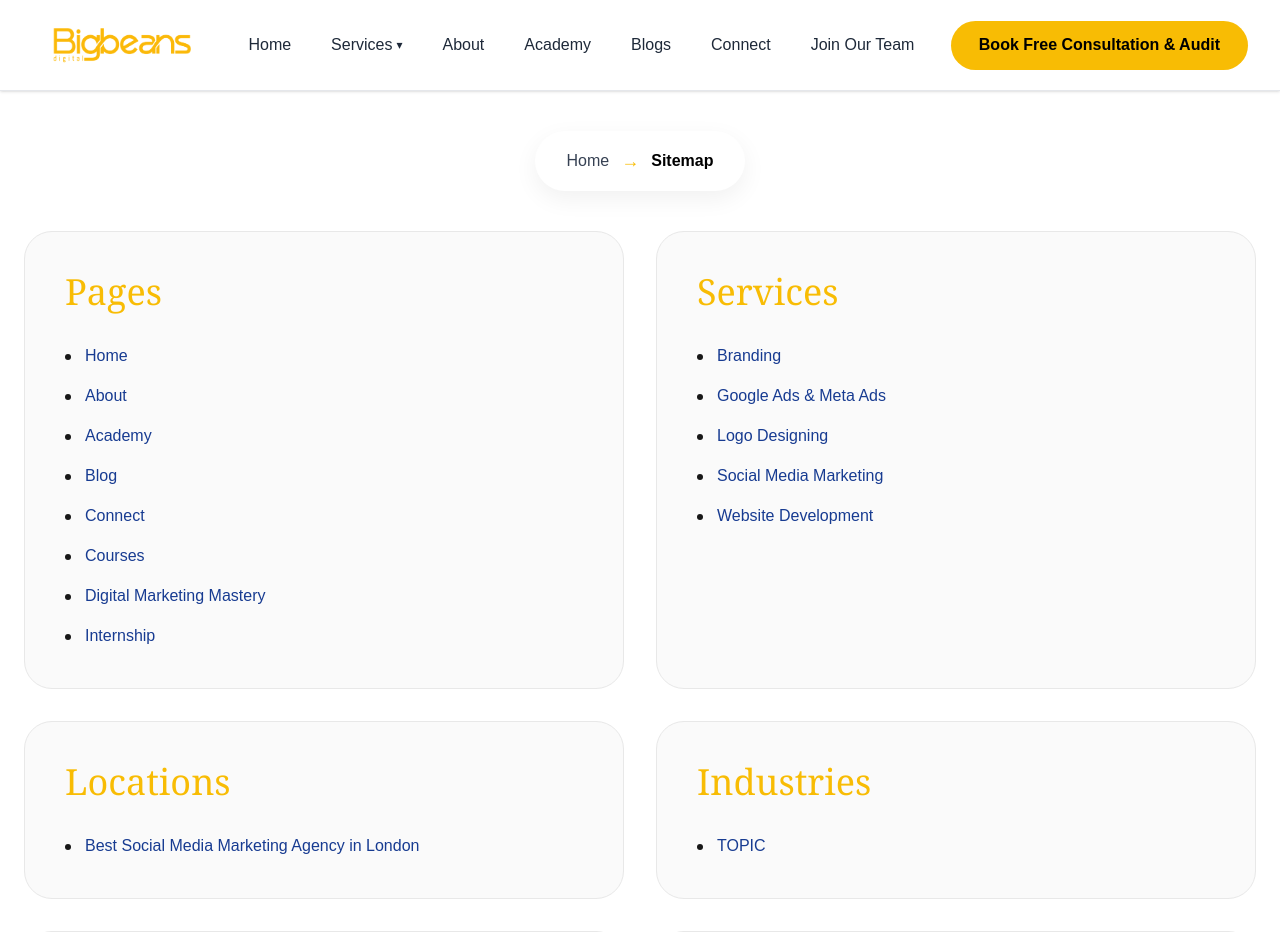
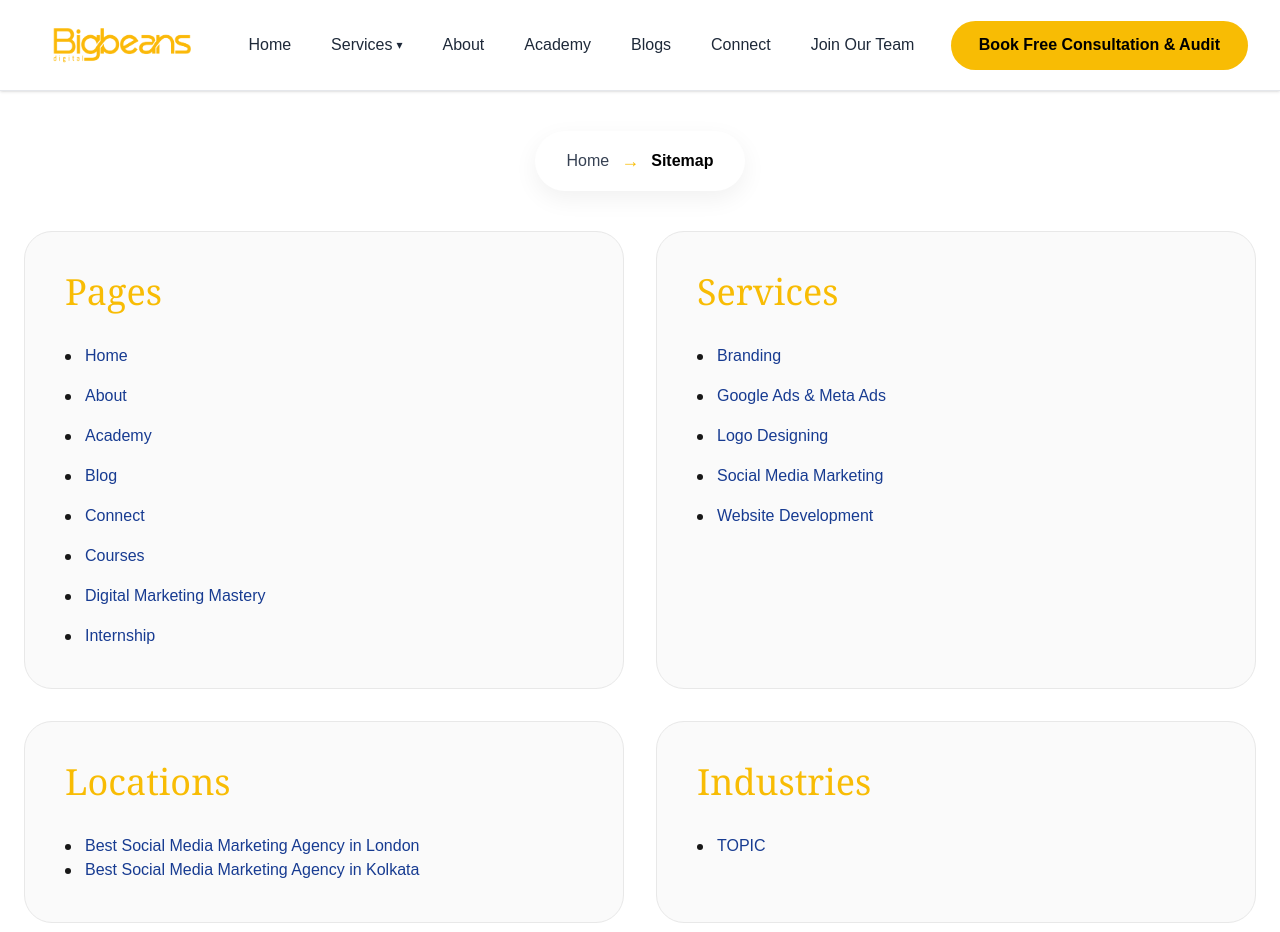
Before and after one commit to bigbeansdigital/bigbeansdigitalwebsite, a Next.js app: page /sitemap in a window 1280 px wide. Shown: the top 932 px of the page. Built offline with nearby package versions, Linux system fonts and the light colour scheme.

Commit message:
new update | 2026-08-28 23:36

```diff
--- a/app/sitemap.ts
+++ b/app/sitemap.ts
@@ -36,6 +36,13 @@ export default function sitemap(): MetadataRoute.Sitemap {
     {
       url: `${baseUrl}/digital-marketing-agency-london`,
     },
+
+    {
+      url: `${baseUrl}/digital-marketing-agency-kolkata`,
+    },
+
+
+
 
     // Courses
     {
--- a/components/sitemap.tsx
+++ b/components/sitemap.tsx
@@ -158,6 +158,20 @@ export default function Sitemap() {
                 </li>
 
             </ul>
+
+            <ul className="space-y-4">
+
+              <li className="relative pl-5 text-[15px] leading-6 sm:text-[16px]">
+                <span className="absolute left-0 top-[10px] h-[6px] w-[6px] rounded-full bg-[#171717]" />
+                <Link
+                href="https://www.bigbeansdigital.com/digital-marketing-agency-kolkata"
+                className="text-[#173B91] transition-colors duration-300 hover:text-[#F8BC04] hover:underline underline-offset-4">
+                 Best Social Media Marketing Agency in Kolkata
+                </Link>
+                </li>
+
+            </ul>
+
           </div>
 
           {/* INDUSTRIES */}
```
